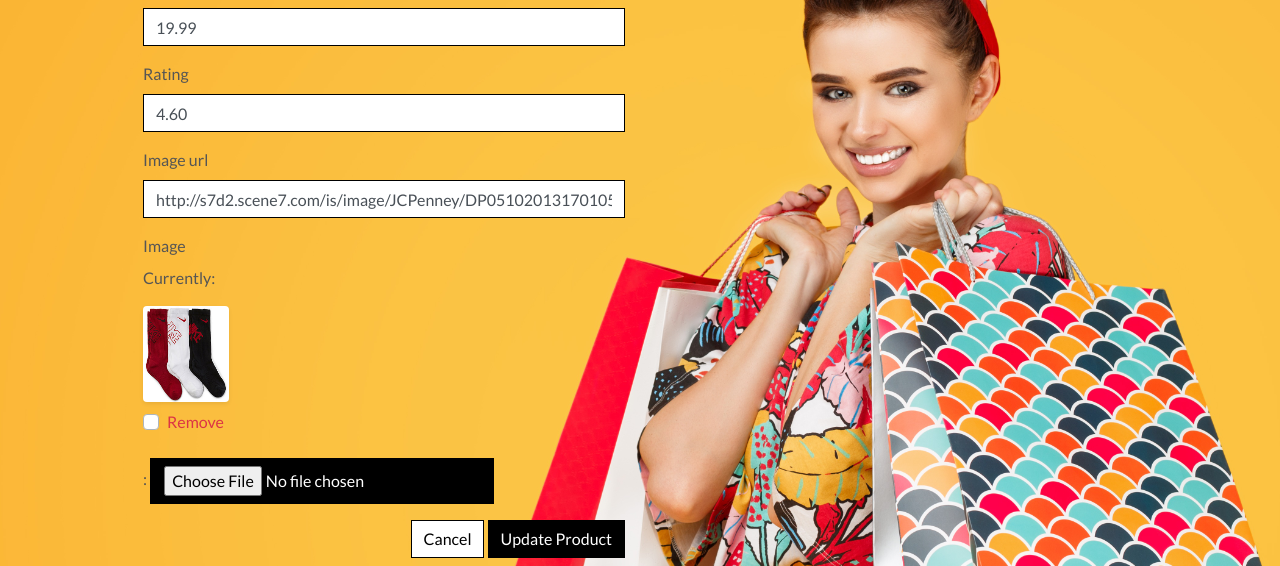
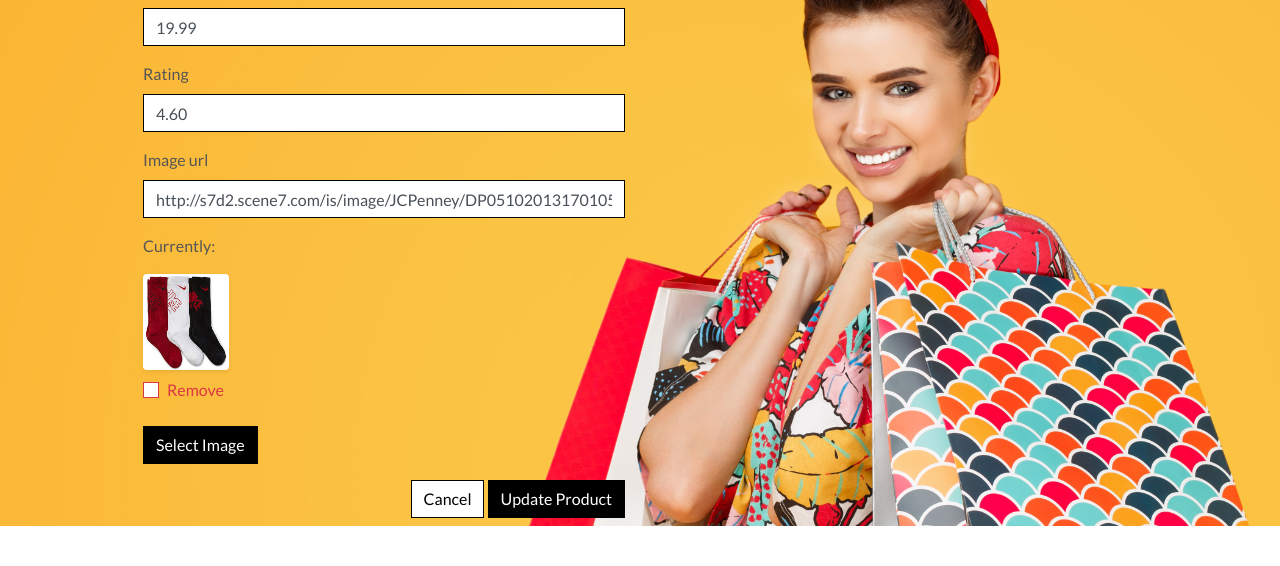
Before and after one commit to nickassafkirk/boutique_ado, a Django app: page /products/edit/12/ in a window 1280 px wide. Shown: the part 986-1552 px from the top of the page. After the commit the page ends 1512 px from the top, so only its background shows below. Run offline with Django 3.2, Linux system fonts and the light colour scheme; the visitor is signed in with stand-in values (Sample User, id 1); data comes from the database, SQL or seed files in the repository; some libraries are stand-ins or nearby versions.

Commit message:
Finalize update image functionality

```diff
--- a/products/templates/products/custom_widget_templates/custom_clearable_file_input.html
+++ b/products/templates/products/custom_widget_templates/custom_clearable_file_input.html
@@ -10,9 +10,10 @@
     </div>
     {% endif %}
     <br>
-    {{ widget.input_text }}:
+    {{ widget.input_text }}
 {% endif %}
 <span class="btn btn-black rounded-0 btn-file">
+    Select Image
     <input id="new-image" type="{{ widget.type }}" name="{{ widget.name }}"{% include "django/forms/widgets/attrs.html" %}>
 </span>
 <strong><p class="text-danger" id="filename"></p></strong>
--- a/products/templates/products/edit_product.html
+++ b/products/templates/products/edit_product.html
@@ -27,7 +27,13 @@
             <div class="col-12 col-md-6">
                 <form method="POST" action="{% url 'edit_product' product.id %}" class="form mb-2" enctype="multipart/form-data">
                     {% csrf_token %}
-                    {{ form|crispy }}
+                    {% for field in form %}
+                      {% if field.name != 'image' %}
+                        {{ field | as_crispy_field }}
+                      {% else %}
+                        {{ field }}
+                      {% endif %}
+                    {% endfor %}
                     <div class="text-right">
                         <a href="{% url 'products' %}" class="btn btn-outline-black rounded-0">Cancel</a>
                         <button class="btn btn-black rounded-0" type="submit">Update Product</button>
@@ -39,3 +45,13 @@
 
 
 {% endblock %}
+
+{% block postloadjs %}
+    {{ block.super }}
+    <script type="text/javascript">
+        $('#new-image').change( function(){
+            var file = $('#new-image')[0].files[0];
+            $('#filename').text(`Image will be set to: ${file.name}`);
+        });
+    </script>
+{% endblock %}
--- a/products/templates/products/product_detail.html
+++ b/products/templates/products/product_detail.html
@@ -17,8 +17,8 @@
             <div class="col-12 col-md-6 col-lg-4 offset-lg-2">
                 <div class="image-container my-5">
                     {% if product.image %}
-                       <a href="{{ product.image_url }}" target="_blank">
-                           <img src="{{ product.image_url }}" alt="{{ product.name }}" class="card-img-top img-fluid">
+                       <a href="{{ product.image.url }}" target="_blank">
+                           <img src="{{ product.image.url }}" alt="{{ product.name }}" class="card-img-top img-fluid">
                        </a>
                     {% else %}
                         <a href="" target="_blank">
--- a/products/templates/products/products.html
+++ b/products/templates/products/products.html
@@ -57,7 +57,7 @@
                             <div class="card h-100 border-0">
                                 {% if product.image %}
                                     <a href="{% url 'product_detail' product.id %}">
-                                        <img src="{{ product.image_url }}" alt="{{ product.name }}" class="card-img-top img-fluid">
+                                        <img src="{{ product.image.url }}" alt="{{ product.name }}" class="card-img-top img-fluid">
                                     </a>
                                 {% else %}
                                     <a href="{% url 'product_detail' product.id %}">
--- a/products/views.py
+++ b/products/views.py
@@ -89,6 +89,7 @@ def add_product(request):
 
     if request.method == "POST":
         form = ProductForm(request.POST, request.FILES)
+        print(request.FILES)
 
         if form.is_valid():
             form.save()
--- a/static/css/base.css
+++ b/static/css/base.css
@@ -226,6 +226,34 @@ input[name='q']::placeholder {
     color: #17a2b8;
 }
 
+/* Product Form */
+
+.btn-file {
+    position: relative;
+    overflow: hidden;
+}
+
+.btn-file input[type="file"] {
+    position: absolute;
+    top: 0;
+    right: 0;
+    min-width: 100%;
+    min-height: 100%;
+    opacity: 0;
+    cursor: pointer;
+}
+
+.custom-checkbox .custom-control-label::before {
+    border-radius: 0;
+    border-color: #dc3545;
+}
+
+.custom-checkbox .custom-control-input:checked~.custom-control-label::before {
+    background-color: #dc3545;
+    border-color: #dc3545;
+    border-radius: 0;
+}
+
 
 /* -------------------------------- Media Queries */
 
```
Also changed, not shown: products/templates/products/add_product.html (+19 -1 lines), products/widgets.py (line endings or trailing spaces), 2 other files.
